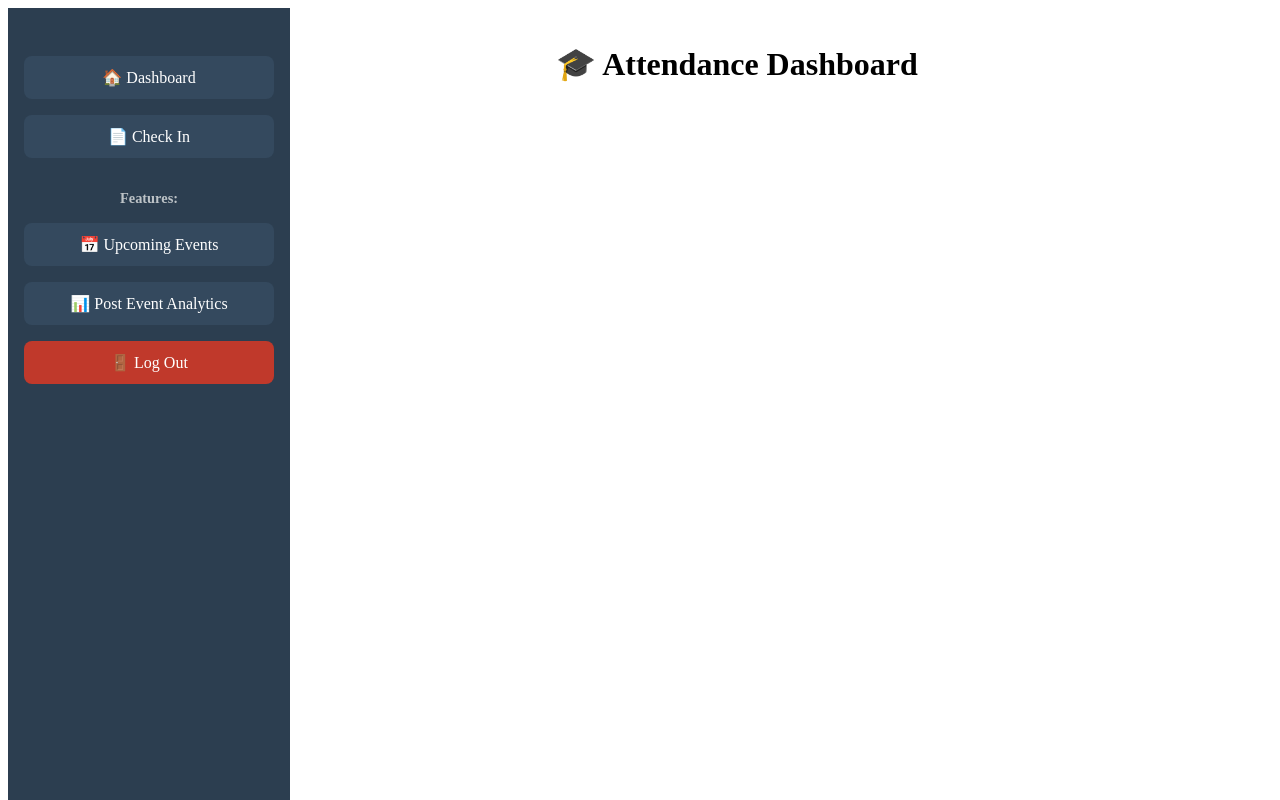
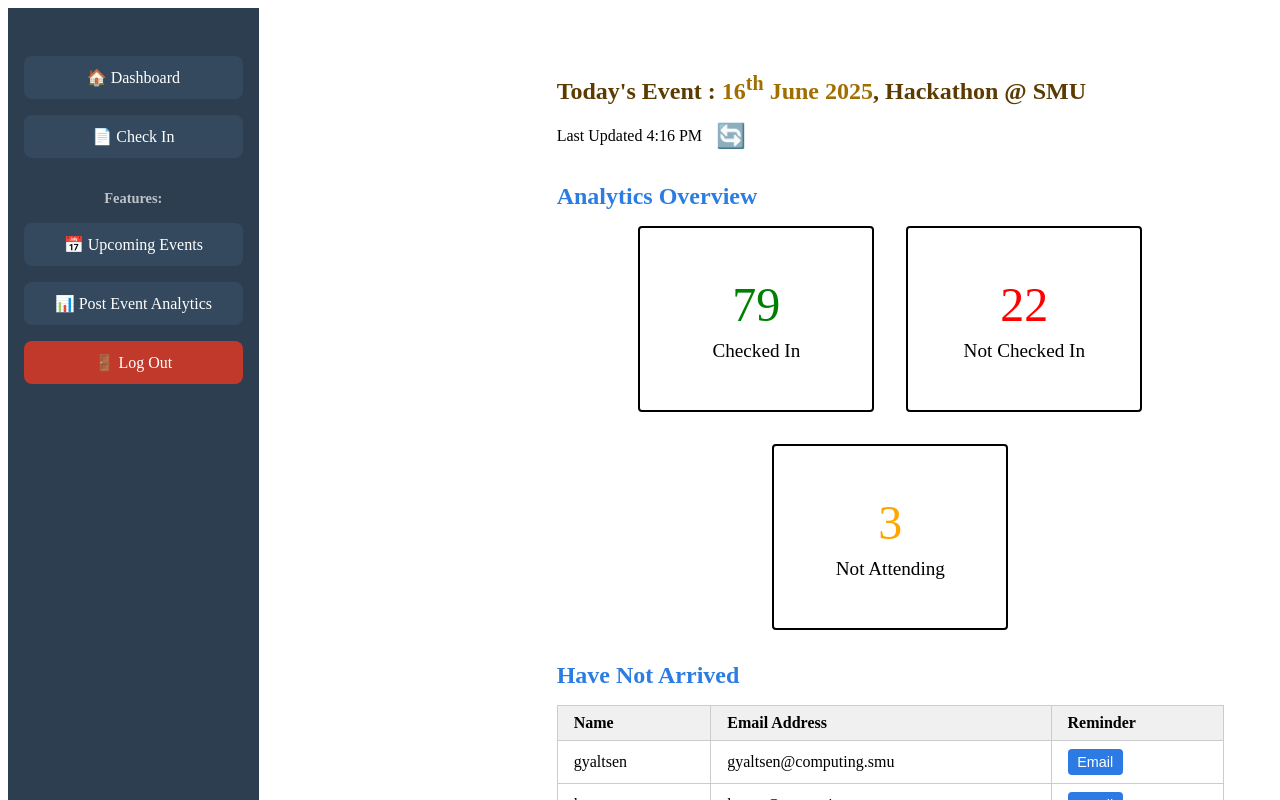
Before and after one commit to cheekfg897/HEAP, a Vue app: page /dashboard in a window 1280 px wide. Shown: the top 800 px of the page. Built offline with nearby package versions, Linux system fonts and the light colour scheme.

Commit message:
Updated attendance dashboard page

```diff
--- a/src/views/AttendanceDashboard.vue
+++ b/src/views/AttendanceDashboard.vue
@@ -1,17 +1,225 @@
 <template>
   <Sidebar>
-    <div class="dashboard">
-      <h1>🎓 Attendance Dashboard</h1>
+  <div class="dashboard">
+    <div class="header">
+      <h1>Today's Event : <span class="date">{{ day }}<sup>{{ daySuffix }}</sup> {{ month }} {{ year }}</span>, {{ eventName }}</h1>
+      <div class="refresh-container">
+        <p>Last Updated {{ updatedTime }}</p>
+        <button class="refresh-btn" @click="refresh">
+          🔄
+        </button>
+      </div>
+    </div>
 
+    <h2 class="section-title">Analytics Overview</h2>
+
+    <div class="analytics-cards">
+      <div class="card">
+        <div class="value checked-in">{{ checkedIn }}</div>
+        <div class="label">Checked In</div>
+      </div>
+      <div class="card">
+        <div class="value not-checked-in">{{ notCheckedIn }}</div>
+        <div class="label">Not Checked In</div>
+      </div>
+      <div class="card">
+        <div class="value not-attending">{{ notAttending }}</div>
+        <div class="label">Not Attending</div>
+      </div>
     </div>
+    <h2 class="section-title">Have Not Arrived</h2>
+<table class="not-checked-in-table">
+  <thead>
+    <tr>
+      <th>Name</th>
+      <th>Email Address</th>
+      <th>Reminder</th>
+    </tr>
+  </thead>
+  <tbody>
+    <tr v-for="(person, index) in notCheckedInList" :key="index">
+      <td>{{ person.name }}</td>
+      <td>{{ person.email }}</td>
+      <td>
+        <a :href="`mailto:${person.email}`">
+          <button>Email</button>
+        </a>
+      </td>
+    </tr>
+  </tbody>
+</table>
+  </div>
   </Sidebar>
 </template>
 
 <script setup>
-import { reactive, computed } from 'vue'
+import { ref } from 'vue'
 import Sidebar from '../components/Sidebar.vue'
+
+// To be changed to dynamic data later
+const checkedIn = ref(79)
+const notCheckedIn = ref(22)
+const notAttending = ref(3)
+const updatedTime = ref('4:16 PM')
+
+const refresh = () => {
+  updatedTime.value = new Date().toLocaleTimeString([], { hour: '2-digit', minute: '2-digit' })
+}
+
+function getDaySuffix(day) {
+  if (day > 3 && day < 21) return 'th'
+  switch (day % 10) {
+    case 1: return 'st'
+    case 2: return 'nd'
+    case 3: return 'rd'
+    default: return 'th'
+  }
+}
+
+const today = new Date()
+const day = today.getDate()
+const daySuffix = getDaySuffix(day)
+const monthNames = ['January', 'February', 'March', 'April', 'May', 'June', 'July', 'August', 'September', 'October', 'November', 'December']
+const month = monthNames[today.getMonth()]
+const year = today.getFullYear()
+
+// To be changed to dynamic event name later
+const eventName = ref('Hackathon @ SMU')
+
+// To be changed to dynamic data later
+const notCheckedInList = ref([
+  { name: 'gyaltsen', email: 'gyaltsen@computing.smu' },
+  { name: 'kevan', email: 'kevan@computing.smu' },
+  { name: 'yan song', email: 'yansong@computing.smu' },
+  { name: 'gerald', email: 'gerald@computing.smu' },
+  { name: 'nicole', email: 'nicole@computing.smu' }
+])
 </script>
 
 <style scoped>
-/* Keep your attendance dashboard styles */
+.dashboard {
+  font-family: serif;
+  padding: 2rem;
+}
+
+.header {
+  display: flex;
+  justify-content: space-between;
+  align-items: flex-start;
+  flex-wrap: wrap;
+}
+
+.header h1 {
+  font-size: 1.5rem;
+  color: #5c3b00;
+}
+
+.date {
+  color: #a16e00;
+}
+
+.refresh-container {
+  display: flex;
+  align-items: center;
+  gap: 0.5rem;
+}
+
+.refresh-container p {
+  font-size: 1rem;
+  margin: 0;
+}
+
+.refresh-btn {
+  font-size: 1.5rem;
+  background: none;
+  border: none;
+  cursor: pointer;
+  transition: transform 0.2s;
+}
+
+.refresh-btn:hover {
+  transform: rotate(90deg);
+}
+
+.section-title {
+  color: rgb(43, 125, 226);
+  font-size: 1.5rem;
+  margin: 2rem 0 1rem;
+}
+
+.analytics-cards {
+  display: flex;
+  gap: 2rem;
+  flex-wrap: wrap;
+  justify-content: center;
+}
+
+.card {
+  border: 2px solid black;
+  border-radius: 4px;
+  width: 200px;
+  height: 150px;
+  text-align: center;
+  padding: 1rem;
+  display: flex;
+  flex-direction: column;
+  justify-content: center;
+}
+
+.value {
+  font-size: 3rem;
+  margin-bottom: 0.5rem;
+}
+
+.checked-in {
+  color: green;
+}
+
+.not-checked-in {
+  color: red;
+}
+
+.not-attending {
+  color: orange;
+}
+
+.label {
+  font-size: 1.2rem;
+  color: black;
+}
+
+.not-checked-in-table {
+  width: 100%;
+  max-width: 100%;
+  margin: 1rem auto 0;
+  border-collapse: collapse;
+  font-size: 1rem;
+}
+
+.not-checked-in-table th,
+.not-checked-in-table td {
+  border: 1px solid #ccc;
+  padding: 0.5rem 1rem;
+  text-align: left;
+}
+
+.not-checked-in-table th {
+  background-color: #f0f0f0;
+}
+
+.not-checked-in-table button {
+  padding: 0.3rem 0.6rem;
+  font-size: 0.9rem;
+  cursor: pointer;
+  border: none;
+  background-color: #2c7be5;
+  color: white;
+  border-radius: 4px;
+  transition: background-color 0.2s;
+}
+
+.not-checked-in-table button:hover {
+  background-color: #1a5fcc;
+}
+
 </style>
```
